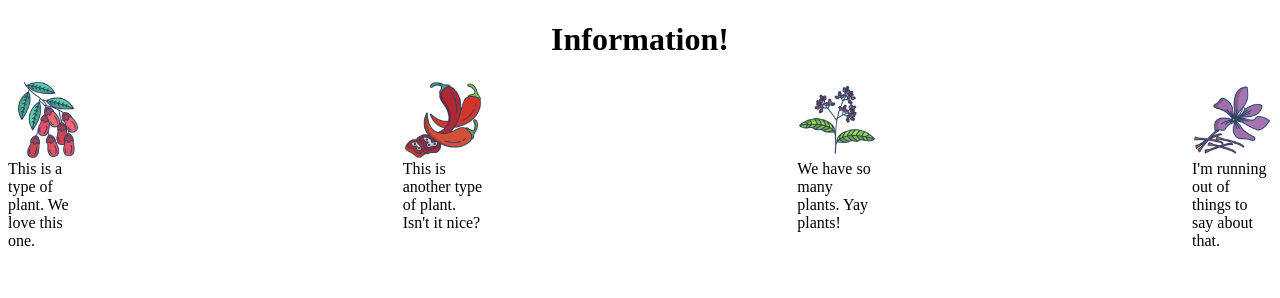
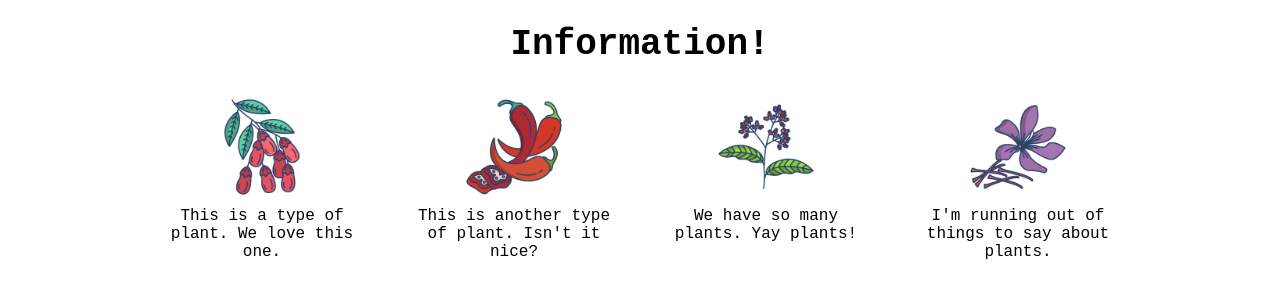
Before and after one commit to BYSCode/git_test, a plain HTML site: page flex-ex3-info/index.html in a window 1280 px wide. Drawn offline with Linux system fonts and the light colour scheme.

Commit message:
corrected and completed exercise information on flex

```diff
--- a/flex-ex3-info/index.html
+++ b/flex-ex3-info/index.html
@@ -29,7 +29,7 @@
             <div class="container2">
                 <img src="img/saffron.png" alt="a picture of saffron plant" rel="noreferral">
                 <div class="text">
-                        I'm running out of things to say about that.
+                    I'm running out of things to say about plants.
                 </div>
             </div>
         </div>
--- a/flex-ex3-info/style.css
+++ b/flex-ex3-info/style.css
@@ -1,27 +1,38 @@
 
 body {
-    font-family: 'Times New Roman', Times, serif;
+    font-family: 'Courier New', Courier, monospace
 }
 
 h1 {
+    font-size: 36px;
+    font-weight: 900;
+    margin-bottom: 32px;
     text-align: center;
+
 }
 
 .container {
     display: flex;
-    justify-content: space-between;
+    justify-content: center;
+    gap: 52px;
 }
 
 .container2 {
     display: flex;
     flex-direction: column;
+    align-items: center;
+    text-align: center;
+    max-width: 200px;
 }
 
 img {
-    width: 80px;
-    height: auto;
+    width: 100px;
+    height: 100px;
 }
 
 .text {
-    width: 80px;
+    flex-wrap: wrap;
+    width: 200px;
+    height: 20px;
+    margin-top: 10px;
 }
```
Lines whose indentation alone changed are shown as unchanged.
